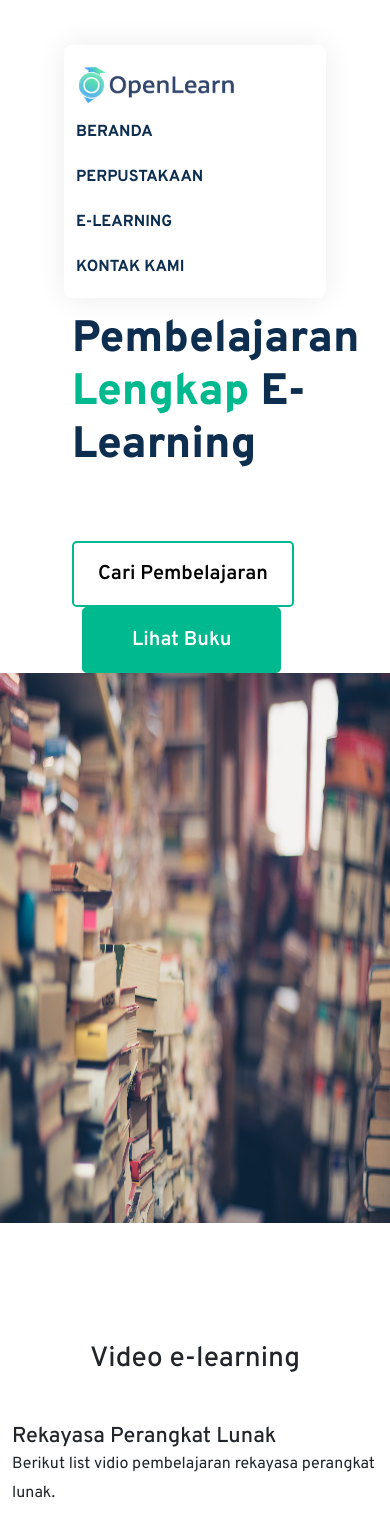
After one commit to riiy29/sevima, a PHP site: page /e-learning.html in a window 390 px wide, after a click that opens the changed part. The commit adds this page. Shown: the top 1524 px of the page. Run offline with PHP 8.4, Linux system fonts and the light colour scheme.

Commit message:
update fitur e-learning

```diff
--- a/front-end/assets/css/styles.css
+++ b/front-end/assets/css/styles.css
@@ -3,7 +3,7 @@ body {
     font-family: 'Overpass', sans-serif;
     background: #fff;
     line-height: 1.8;
-    max-width: 1140px;
+    max-width: 1400px;
 	margin: 0 auto !important;
 	float: none !important;
 
@@ -201,6 +201,32 @@ a {
     width: 68%;
     border-radius: 8px;
 }
+.pembelajaran .list-video {
+    margin-top: 40px;
+}
+.pembelajaran .list-video .wrap-list {
+    margin-bottom: 50px;
+}
+.pembelajaran .list-video .wrap-list .image img{
+    width: 100%;
+    border-radius: 12px;
+    margin-bottom: 14px;
+}
+.pembelajaran .list-video .wrap-list .text a {
+    line-height: 1.25px;
+    font-weight: 500;
+    text-transform:capitalize;
+    font-size: 17px;
+}
+.pembelajaran .list-video .wrap-list .text .info span {
+    color: #4b5565;
+    font-size: 14px;
+    font-weight: 500;
+}
+.pembelajaran .list-video .wrap-list .text .info i{
+    font-size: 11px;
+    margin-right: 3px;
+}
 footer {
     margin-top: 80px;
     background-color: #0E2E50;
--- /dev/null
+++ b/front-end/e-learning.html
@@ -0,0 +1,184 @@
+<!DOCTYPE html>
+<html lang="en">
+<head>
+    <meta charset="UTF-8">
+    <meta http-equiv="X-UA-Compatible" content="IE=edge">
+    <meta name="viewport" content="width=device-width, initial-scale=1">
+    <title>Instansi Pendidikan - Home</title>
+
+    <!-- FONT -->
+    <link href="https://fonts.googleapis.com/css2?family=Overpass:ital,wght@0,100;0,200;0,300;0,400;0,500;0,600;0,700;0,800;0,900;1,100;1,200;1,300;1,400;1,500;1,600;1,700;1,800;1,900&display=swap" rel="stylesheet">
+
+    <link rel="stylesheet" href="vendor/owlCarousel2/owl.carousel.min.css" />
+    <link rel="stylesheet" href="vendor/owlCarousel2/owl.theme-default.min.css"/>
+    <link rel="stylesheet" href="https://cdnjs.cloudflare.com/ajax/libs/font-awesome/5.15.4/css/all.min.css" integrity="sha512-1ycn6IcaQQ40/MKBW2W4Rhis/DbILU74C1vSrLJxCq57o941Ym01SwNsOMqvEBFlcgUa6xLiPY/NS5R+E6ztJQ==" crossorigin="anonymous" referrerpolicy="no-referrer" />
+    <link href='https://unpkg.com/boxicons@2.1.1/css/boxicons.min.css' rel='stylesheet'>
+    <link href="vendor/bootstrap-5.1.3-dist/css/bootstrap.min.css" rel="stylesheet">
+    <link rel="stylesheet" href="assets/css/styles.css">
+</head>
+<body>
+
+    <!-- Navbar -->
+    <section class="navbar-z bg-transparent"  id="nav-top">
+        <nav class="navbar navbar-expand-lg ">
+            <div class="container">
+                <a class="navbar-brand" href="/">
+                    <!-- Logo dari dribble -->
+                    <img src="assets/img/logo-icon.png" class="img-responsive" alt="">
+                </a>
+                <button class="navbar-toggler" type="button" data-bs-toggle="collapse" data-bs-target="#navbarNav" aria-controls="navbarNav" aria-expanded="false" aria-label="Toggle navigation">
+                <span class="navbar-toggler-icon"></span>
+                </button>
+                <div class="collapse navbar-collapse" id="navbarNav">
+                    <ul class="navbar-nav ms-auto">
+                        <li class="nav-item">
+                            <a class="nav-link active" aria-current="page" href="#">Beranda</a>
+                        </li>
+                        <!-- <li class="nav-item">
+                            <a class="nav-link" href="#">Profil</a>
+                        </li> -->
+                        <li class="nav-item">
+                            <a class="nav-link" href="#">Perpustakaan</a>
+                        </li>
+                        <li class="nav-item">
+                            <a class="nav-link" href="#">e-learning</a>
+                        </li>
+                        <li class="nav-item">
+                            <a class="nav-link" href="#">Kontak Kami</a>
+                        </li>
+                    </ul>
+                </div>
+            </div>
+        </nav>
+    </section>
+
+    <!-- Hero -->
+    <section class="hero">
+        <div class="col-lg-12">
+            <div class="row">
+                <div class="col-lg-6 col-md-6 col-sm-6">
+                    <div class="content">
+                        <div class="text-hero">
+                            <h5>Pembelajaran <span>lengkap</span> E-Learning
+                        </div>
+                        <div class="action-btn">
+                            <a href="" class="btn btn-lg btn-secondary py-3 px-4">Cari Pembelajaran </a>
+                            <a href="" class="btn btn-lg btn-primary py-3 px-5">Lihat Buku</a>
+                        </div>
+                    </div>
+                </div>
+                <div class="col-lg-6 col-md-6 col-sm-6">
+                    <div class="page-banner">
+                        <img src="assets/img/slider-home/slider-1.jpg" class="img-responsive " alt="">
+                    </div>
+                </div>
+            </div>
+        </div>
+    </section>
+
+
+   <section class="pembelajaran">
+        <div class="container">
+            <div class="head-content">
+                <h1>Video e-learning</h1>
+            </div>
+
+            <div class="subhead mb-6">
+                <h4 class="mb-0">Rekayasa Perangkat Lunak</h4>
+                <p>Berikut list vidio pembelajaran rekayasa perangkat lunak.</p>
+            </div>
+
+            <div class="list-video">
+                <div class="row">
+                    <div class="col-xl-3 col-lg-4 col-md-6">
+                        <div class="wrap-list">
+                            <div class="image">
+                                <a href="">
+                                    <img src="https://parsinta.s3.ap-southeast-1.amazonaws.com/images/series/belajar-laravel-8-dari-awal-ign7z.jpg" class="img-responsive" alt="">
+                                </a>
+                            </div>
+                            <div class="text">
+                                <a href="#"> Belajar Laravel 8 dari awal</a>
+                                <div class="info">
+                                    <i class="fas fa-user-alt"></i>
+                                    <span>Bu Ika Hermawan</span>
+                                    <i class="fas fa-calendar-alt ms-3"></i>
+                                    <span>23-10-2022</span>
+                                </div>
+                            </div>
+                        </div>
+                    </div>
+                    <div class="col-xl-3 col-lg-4 col-md-6">
+                        <div class="wrap-list">
+                            <div class="image">
+                                <a href="">
+                                    <img src="https://parsinta.s3.ap-southeast-1.amazonaws.com/images/series/belajar-laravel-8-dari-awal-ign7z.jpg" class="img-responsive" alt="">
+                                </a>
+                            </div>
+                            <div class="text">
+                                <a href="#"> Belajar Laravel 8 dari awal</a>
+                                <div class="info">
+                                    <i class="fas fa-user-alt"></i>
+                                    <span>Bu Ika Hermawan</span>
+                                    <i class="fas fa-calendar-alt ms-3"></i>
+                                    <span>23-10-2022</span>
+                                </div>
+                            </div>
+                        </div>
+                    </div>
+                    <div class="col-xl-3 col-lg-4 col-md-6">
+                        <div class="wrap-list">
+                            <div class="image">
+                                <a href="">
+                                    <img src="https://parsinta.s3.ap-southeast-1.amazonaws.com/images/series/belajar-laravel-8-dari-awal-ign7z.jpg" class="img-responsive" alt="">
+                                </a>
+                            </div>
+                            <div class="text">
+                                <a href="#"> Belajar Laravel 8 dari awal</a>
+                                <div class="info">
+                                    <i class="fas fa-user-alt"></i>
+                                    <span>Bu Ika Hermawan</span>
+                                    <i class="fas fa-calendar-alt ms-3"></i>
+                                    <span>23-10-2022</span>
+                                </div>
+                            </div>
+                        </div>
+                    </div>
+                    <div class="col-xl-3 col-lg-4 col-md-6">
+                        <div class="wrap-list">
+                            <div class="image">
+                                <a href="">
+                                    <img src="https://parsinta.s3.ap-southeast-1.amazonaws.com/images/series/belajar-laravel-8-dari-awal-ign7z.jpg" class="img-responsive" alt="">
+                                </a>
+                            </div>
+                            <div class="text">
+                                <a href="#"> Belajar Laravel 8 dari awal</a>
+                                <div class="info">
+                                    <i class="fas fa-user-alt"></i>
+                                    <span>Bu Ika Hermawan</span>
+                                    <i class="fas fa-calendar-alt ms-3"></i>
+                                    <span>23-10-2022</span>
+                                </div>
+                            </div>
+                        </div>
+                    </div>
+                </div>
+            </div>
+        </div>
+   </section>
+
+    <footer>
+        <div class="container">
+            <p>&copy; For Sevima. Designed By Buchori.</p>
+        </div>
+    </footer>
+
+
+    <script src="vendor/jquery3.6/jquery3.6.min.js" ></script>
+    <script src="vendor/bootstrap-5.1.3-dist/js/popper.min.js" ></script>
+    <script src="vendor/bootstrap-5.1.3-dist/js/bootstrap.min.js"></script>
+    <script src="vendor/owlCarousel2/owl.carousel.min.js"></script>
+    <script src="vendor/scrollax.min.js"></script>
+    <script src="assets/js/default.js"></script>
+</body>
+</html>
```
